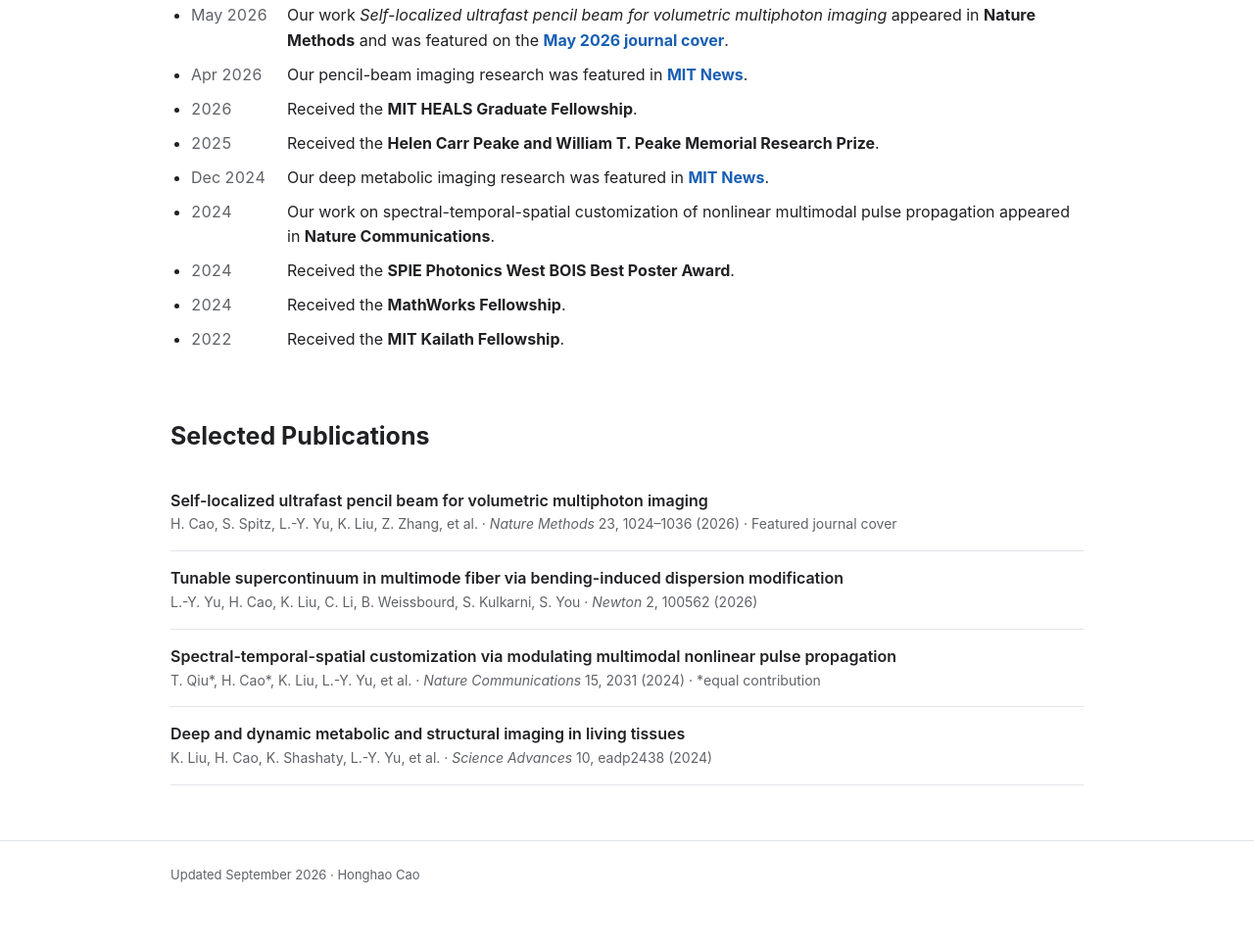
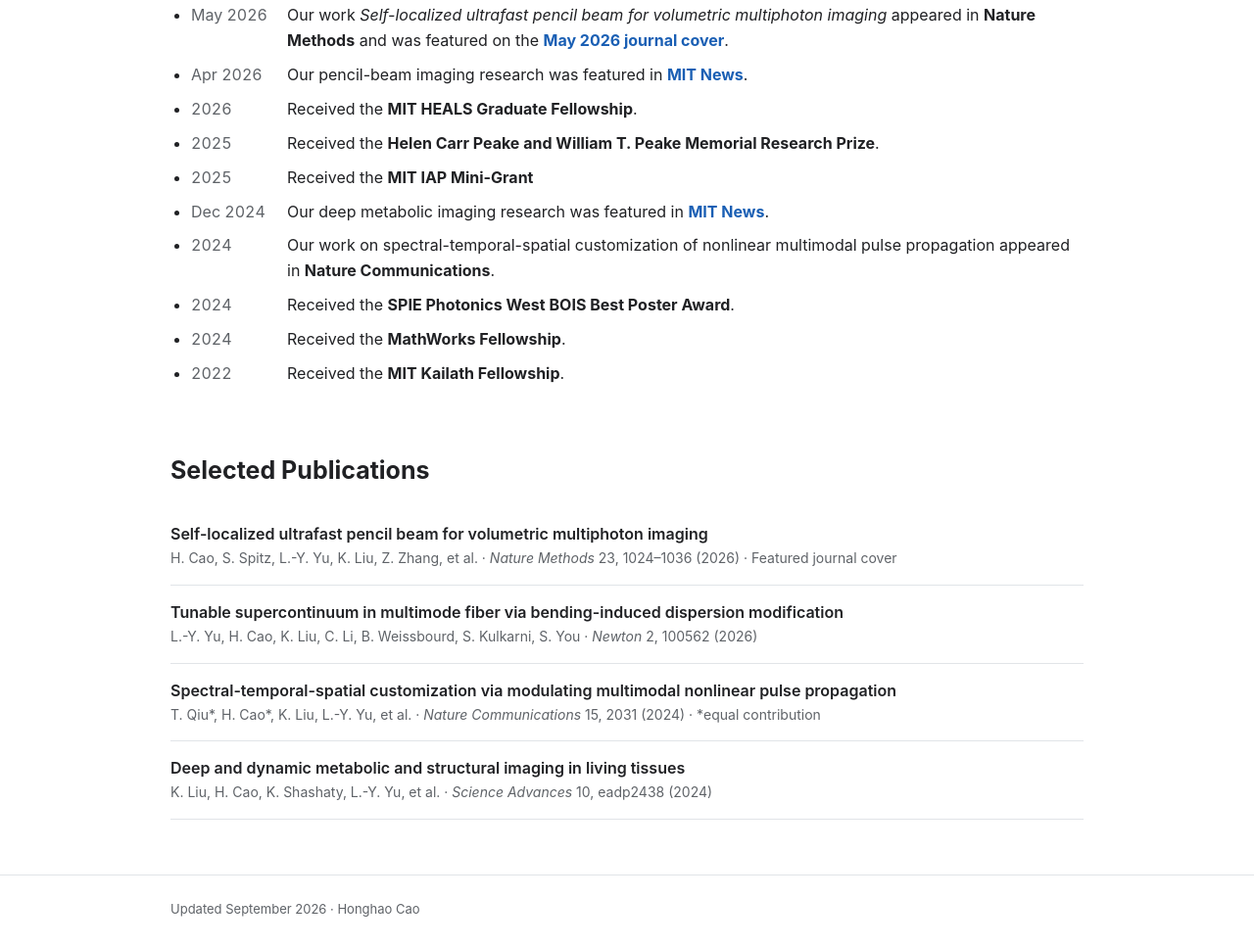
Before and after one commit to honghao-cao/honghao-cao.github.io, a plain HTML site: page index.html in a window 1280 px wide. Shown: the part 1310-2276 px from the top of the page at 98% size. Before the commit the page ends 2250 px from the top, so only its background shows below. Drawn offline with Linux system fonts and the light colour scheme.

Commit message:
add news

```diff
--- a/index.html
+++ b/index.html
@@ -12,7 +12,7 @@
 <a class="card" href="research.html#adaptive"><img src="assets/fiber-shaper.png" alt="Programmable fiber-shaping optical platform" loading="lazy"><div class="card-body"><h3>Adaptive Ultrafast Optical System</h3><p>Programmable spectral, temporal, and spatial light-field control across two optical octaves, enabling up to 15× higher nonlinear imaging signal.</p></div></a>
 </div></section>
 <section><h2 class="section-title">News</h2><ul class="news"><li><span class="date">May 2026</span><span class="news-text">Our work <em>Self-localized ultrafast pencil beam for volumetric multiphoton imaging</em> appeared in <strong>Nature Methods</strong> and was featured on the <a href="https://www.nature.com/nmeth/volumes/23/issues/5"><strong>May 2026 journal cover</strong></a>.</span></li>
-<li><span class="date">Apr 2026</span><span class="news-text">Our pencil-beam imaging research was featured in <a href="https://news.mit.edu/2026/self-organizing-pencil-beam-laser-could-help-scientists-design-brain-targeted-therapies-0427"><strong>MIT News</strong></a>.</span></li><li><span class="date">2026</span><span class="news-text">Received the <strong>MIT HEALS Graduate Fellowship</strong>.</span></li><li><span class="date">2025</span><span class="news-text">Received the <strong>Helen Carr Peake and William T. Peake Memorial Research Prize</strong>.</span></li><li><span class="date">Dec 2024</span><span class="news-text">Our deep metabolic imaging research was featured in <a href="https://news.mit.edu/2024/noninvasive-imaging-method-can-penetrate-deeper-living-tissue-1211"><strong>MIT News</strong></a>.</span></li><li><span class="date">2024</span><span class="news-text">Our work on spectral-temporal-spatial customization of nonlinear multimodal pulse propagation appeared in <strong>Nature Communications</strong>.</span></li><li><span class="date">2024</span><span class="news-text">Received the <strong>SPIE Photonics West BOIS Best Poster Award</strong>.</span></li>
+<li><span class="date">Apr 2026</span><span class="news-text">Our pencil-beam imaging research was featured in <a href="https://news.mit.edu/2026/self-organizing-pencil-beam-laser-could-help-scientists-design-brain-targeted-therapies-0427"><strong>MIT News</strong></a>.</span></li><li><span class="date">2026</span><span class="news-text">Received the <strong>MIT HEALS Graduate Fellowship</strong>.</span></li><li><span class="date">2025</span><span class="news-text">Received the <strong>Helen Carr Peake and William T. Peake Memorial Research Prize</strong>.</span></li><li><span class="date">2025</span><span class="news-text">Received the <strong>MIT IAP Mini-Grant</strong></span></li><li><span class="date">Dec 2024</span><span class="news-text">Our deep metabolic imaging research was featured in <a href="https://news.mit.edu/2024/noninvasive-imaging-method-can-penetrate-deeper-living-tissue-1211"><strong>MIT News</strong></a>.</span></li><li><span class="date">2024</span><span class="news-text">Our work on spectral-temporal-spatial customization of nonlinear multimodal pulse propagation appeared in <strong>Nature Communications</strong>.</span></li><li><span class="date">2024</span><span class="news-text">Received the <strong>SPIE Photonics West BOIS Best Poster Award</strong>.</span></li>
 <li><span class="date">2024</span><span class="news-text">Received the <strong>MathWorks Fellowship</strong>.</span></li>
 <li><span class="date">2022</span><span class="news-text">Received the <strong>MIT Kailath Fellowship</strong>.</span></li>
 </ul></section>
```
